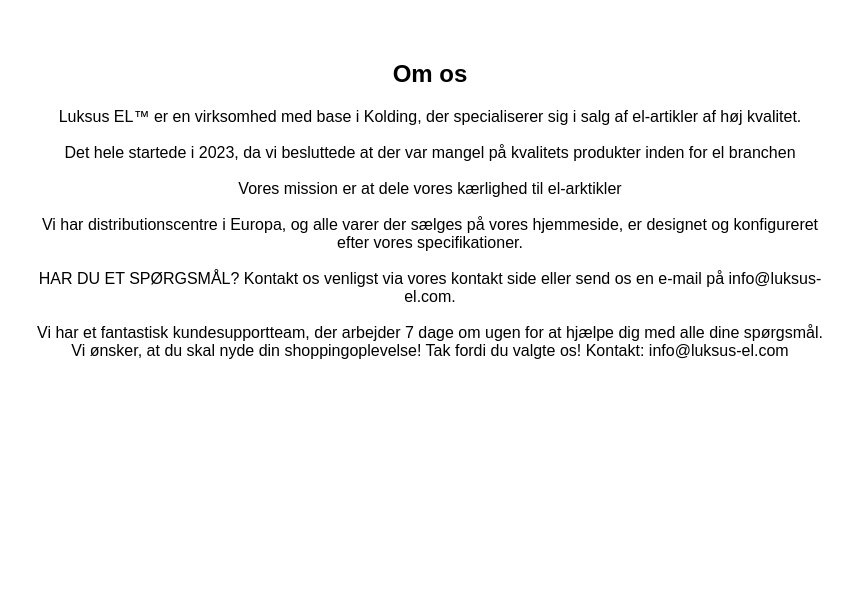
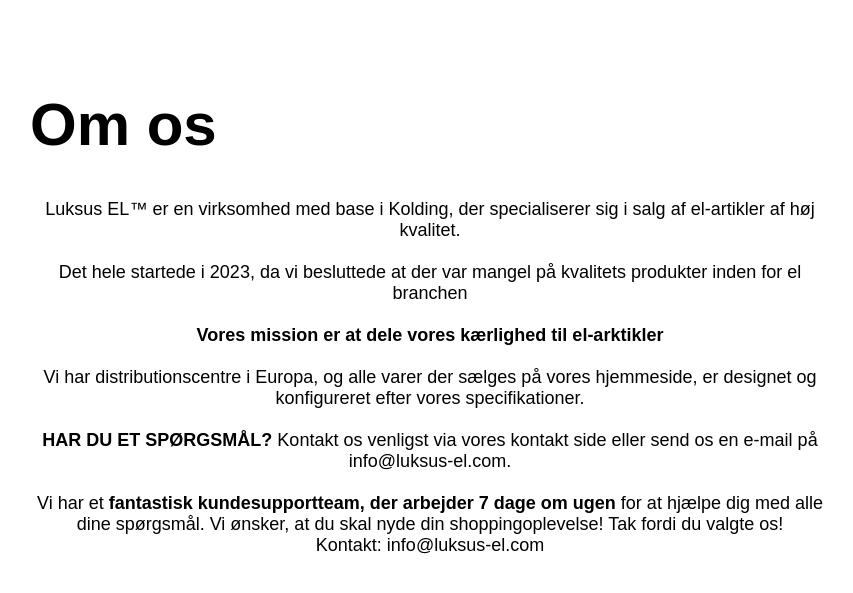
Before and after one commit to SebastianThomsen/Hjemmeside, a PHP site: template app/frontend/pages/about.php in a window 1280 px wide. Shown: the top 593 px of the page, without its empty margins (210-1063 px from the left). Run offline with PHP 8.4, Linux system fonts and the light colour scheme; the template is opened without the code that fills it, so the values that code supplies are empty.

Commit message:
Om os færdig

```diff
--- a/aboutstyles.css
+++ b/aboutstyles.css
@@ -1,30 +1,22 @@
 body {
-    font-family: 'Arial', sans-serif;
+    font-family: 'Sen', sans-serif;
     margin: 0;
     padding: 0;
 }
-
-header {
-    background-color: #333;
-    color: #fff;
-    padding: 10px;
-    text-align: center;
-}
-
 
 section {
     max-width: 800px;
     margin: 20px auto;
     padding: 20px;
-    text-align: center;
 }
 
-footer {
-    background-color: #333;
-    color: #fff;
-    text-align: center;
-    padding: 10px;
-    position: fixed;
-    bottom: 0;
-    width: 100%;
+section h2 {
+    font-size: 60px; /* Ændre denne værdi efter behov */
+    font-weight: bold;
+    margin-bottom: 40px;
 }
+
+section p {
+    text-align: center; /* Center the text within the paragraph */
+    font-size: 18px;
+}
--- a/app/frontend/pages/about.php
+++ b/app/frontend/pages/about.php
@@ -14,13 +14,13 @@ Luksus EL™ er en virksomhed med base i Kolding, der specialiserer sig i salg a
 
 Det hele startede i 2023, da vi besluttede at der var mangel på kvalitets produkter inden for el branchen </br></br>
 
-Vores mission er at dele vores kærlighed til el-arktikler</br></br>
+<b>Vores mission er at dele vores kærlighed til el-arktikler</br></br></b>
 
 Vi har distributionscentre i Europa, og alle varer der sælges på vores hjemmeside, er designet og konfigureret efter vores specifikationer.</br></br>
 
-HAR DU ET SPØRGSMÅL? Kontakt os venligst via vores kontakt side eller send os en e-mail på info@luksus-el.com.</br></br>
+<b>HAR DU ET SPØRGSMÅL?</b> Kontakt os venligst via vores kontakt side eller send os en e-mail på info@luksus-el.com.</br></br>
 
-Vi har et fantastisk kundesupportteam, der arbejder 7 dage om ugen for at hjælpe dig med alle dine spørgsmål. Vi ønsker, at du skal nyde din shoppingoplevelse! Tak fordi du valgte os! Kontakt: info@luksus-el.com</p>
+Vi har et <b>fantastisk kundesupportteam, der arbejder 7 dage om ugen </b>for at hjælpe dig med alle dine spørgsmål. Vi ønsker, at du skal nyde din shoppingoplevelse! Tak fordi du valgte os! </br>Kontakt: info@luksus-el.com</p>
     </section>
 
 </body>
```
